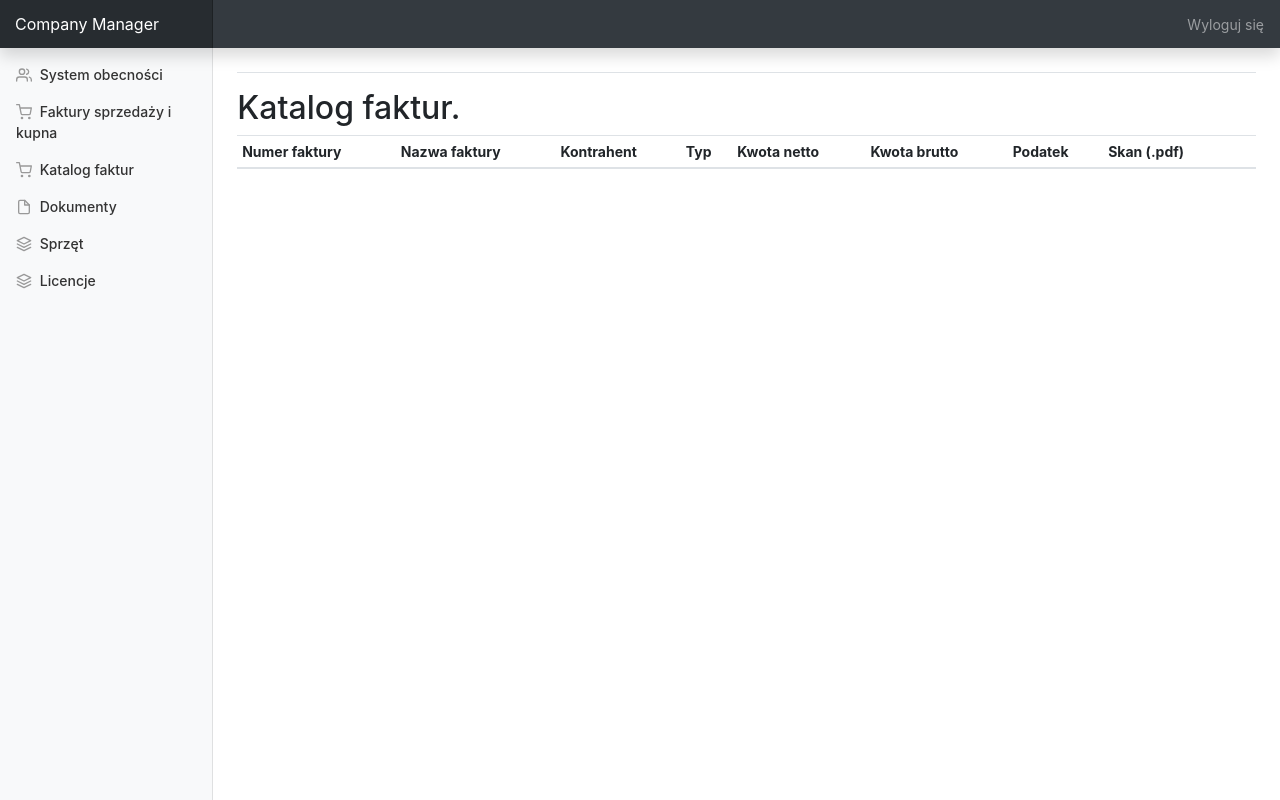
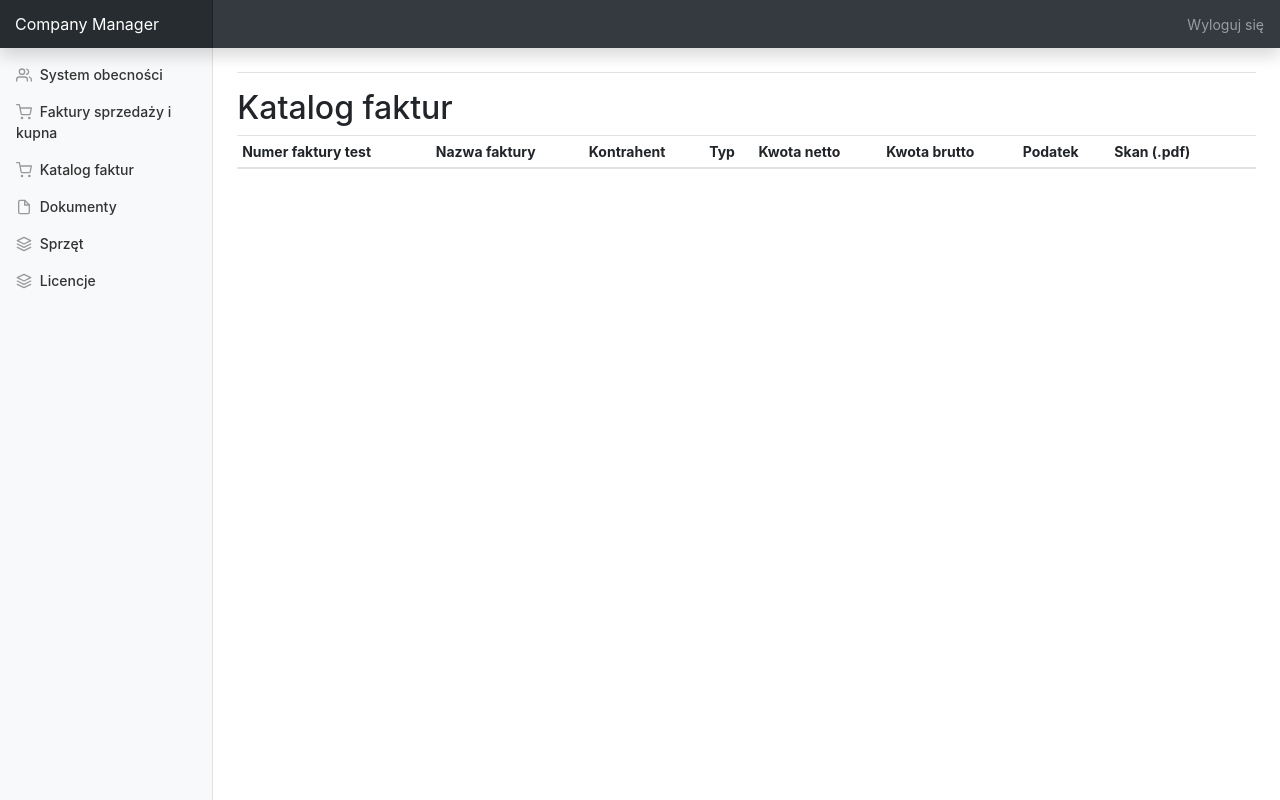
Before and after one commit to ibpabisiak/psiai-project, a PHP site: template application/views/invoicescatalog/invoicescatalog_index.tpl.php in a window 1280 px wide. Run offline with PHP 8.4, Linux system fonts and the light colour scheme; the template is opened without the code that fills it, so the values that code supplies are empty; some libraries are stand-ins or nearby versions.

Commit message:
Update invoicescatalog_index.tpl.php

```diff
--- a/application/views/invoicescatalog/invoicescatalog_index.tpl.php
+++ b/application/views/invoicescatalog/invoicescatalog_index.tpl.php
@@ -6,12 +6,12 @@
           </div>
 
 
-          <h2>Katalog faktur.</h2>
+          <h2>Katalog faktur</h2>
           <div class="table-responsive">
             <table class="table table-striped table-sm">
               <thead>
                 <tr>
-                  <th>Numer faktury</th>
+                  <th>Numer faktury test </th>
                   <th>Nazwa faktury</th>
                   <th>Kontrahent</th>
                   <th>Typ</th>
```
